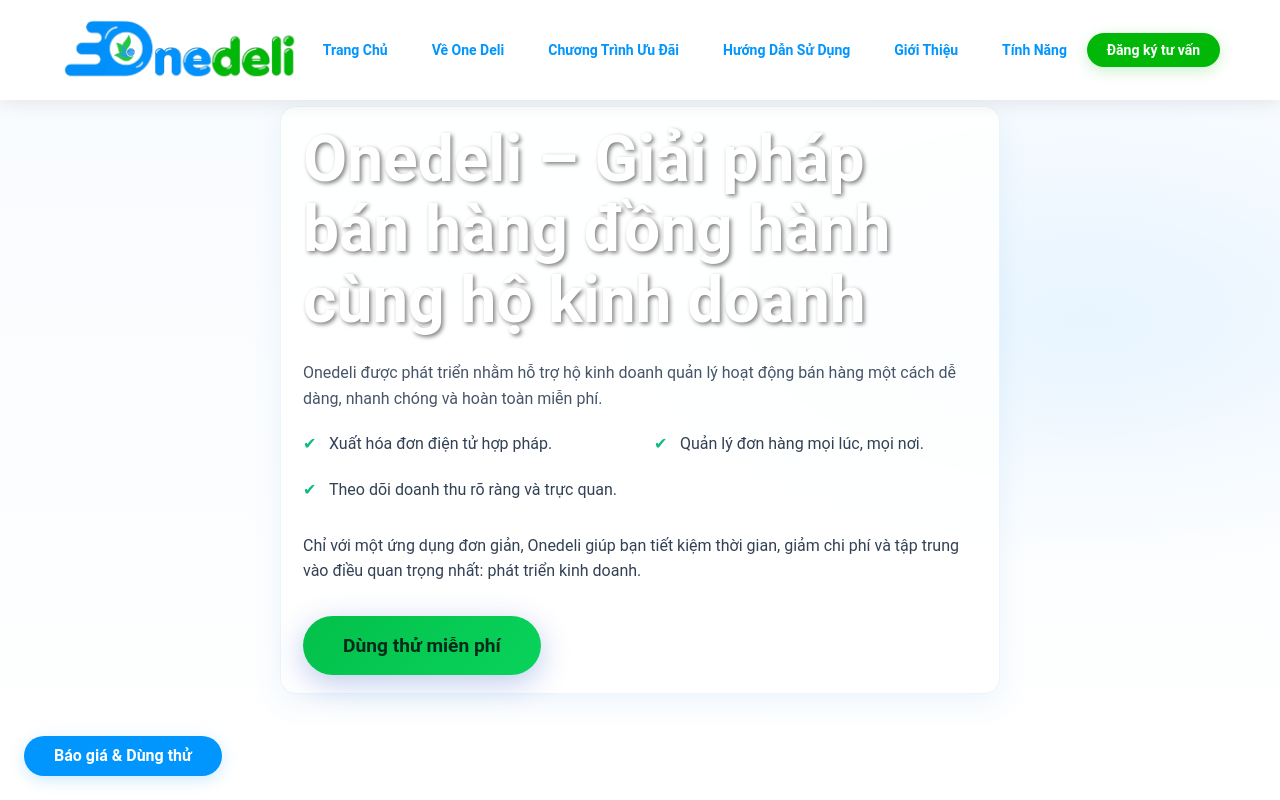
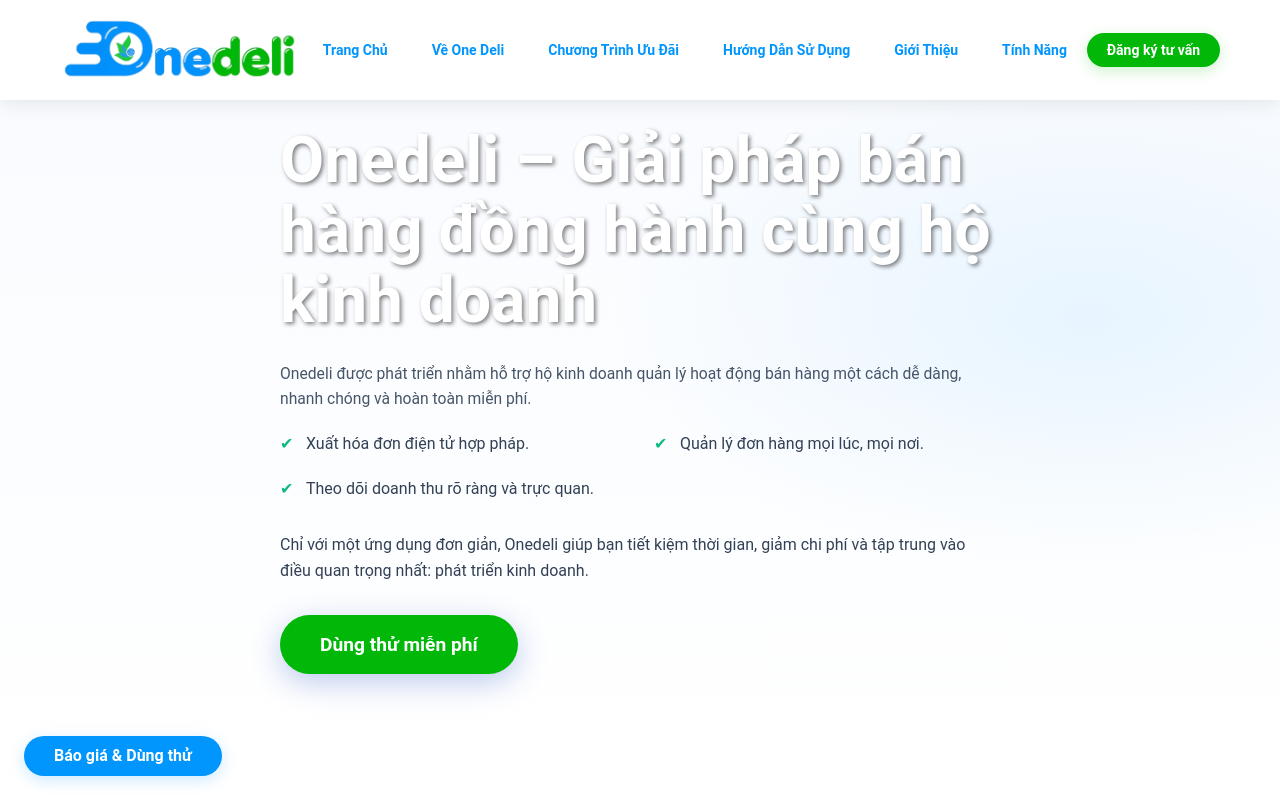
Before and after one commit to levanthien21/WEB-ONEDELI, a Next.js app: page / in a window 1280 px wide. Shown: the top 800 px of the page. Built offline with nearby package versions, Linux system fonts and the light colour scheme.

Commit message:
Hero A-style: simplify panel, solid green CTA, fine-tune font sizes for a minimal, professional hero

```diff
--- a/styles/components/hero.css
+++ b/styles/components/hero.css
@@ -1,6 +1,6 @@
 .hero-intro {
   color: #475569;
-  font-size: 1rem;
+  font-size: 0.98rem;
   margin-bottom: 10px;
   text-align: left;
   max-width: 900px;
@@ -58,12 +58,10 @@
 }
 
 .hero-panel {
-  background: rgba(255, 255, 255, 0.85);
-  backdrop-filter: saturate(160%) blur(4px);
-  border: 1px solid rgba(2, 132, 199, 0.08);
-  box-shadow: 0 8px 30px rgba(2, 132, 199, 0.08);
-  border-radius: 16px;
-  padding: 18px 22px;
+  background: transparent;
+  border: none;
+  box-shadow: none;
+  padding: 0;
 }
 
 .hero-eyebrow {
@@ -74,7 +72,7 @@
 }
 
 .hero-title {
-  font-size: 2rem;
+  font-size: 1.95rem;
   font-weight: 800;
   line-height: 1.2;
   margin-bottom: 0.75rem;
@@ -131,12 +129,12 @@
   display: inline-flex;
   align-items: center;
   gap: 10px;
-  padding: 16px 28px;
+  padding: 16px 26px;
   border-radius: 999px;
-  background: linear-gradient(135deg, #03c04a, #09d35c);
-  color: #062b1a;
+  background: var(--secondary-color);
+  color: #ffffff;
   font-weight: 800;
-  box-shadow: 0 10px 30px rgba(0, 224, 159, 0.25);
+  box-shadow: 0 8px 20px rgba(1, 184, 8, 0.25);
 }
 
 .btn-cta:hover {
```
